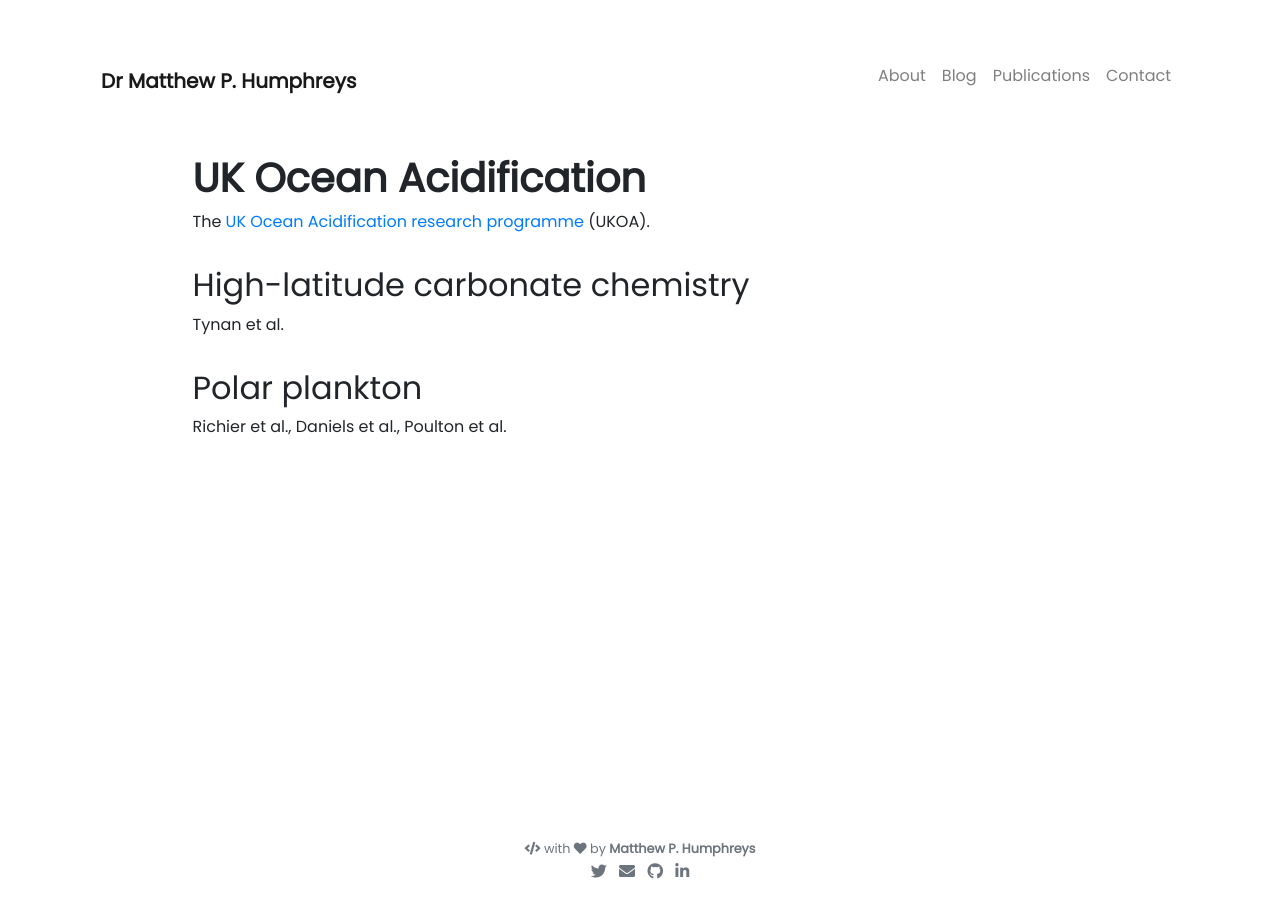
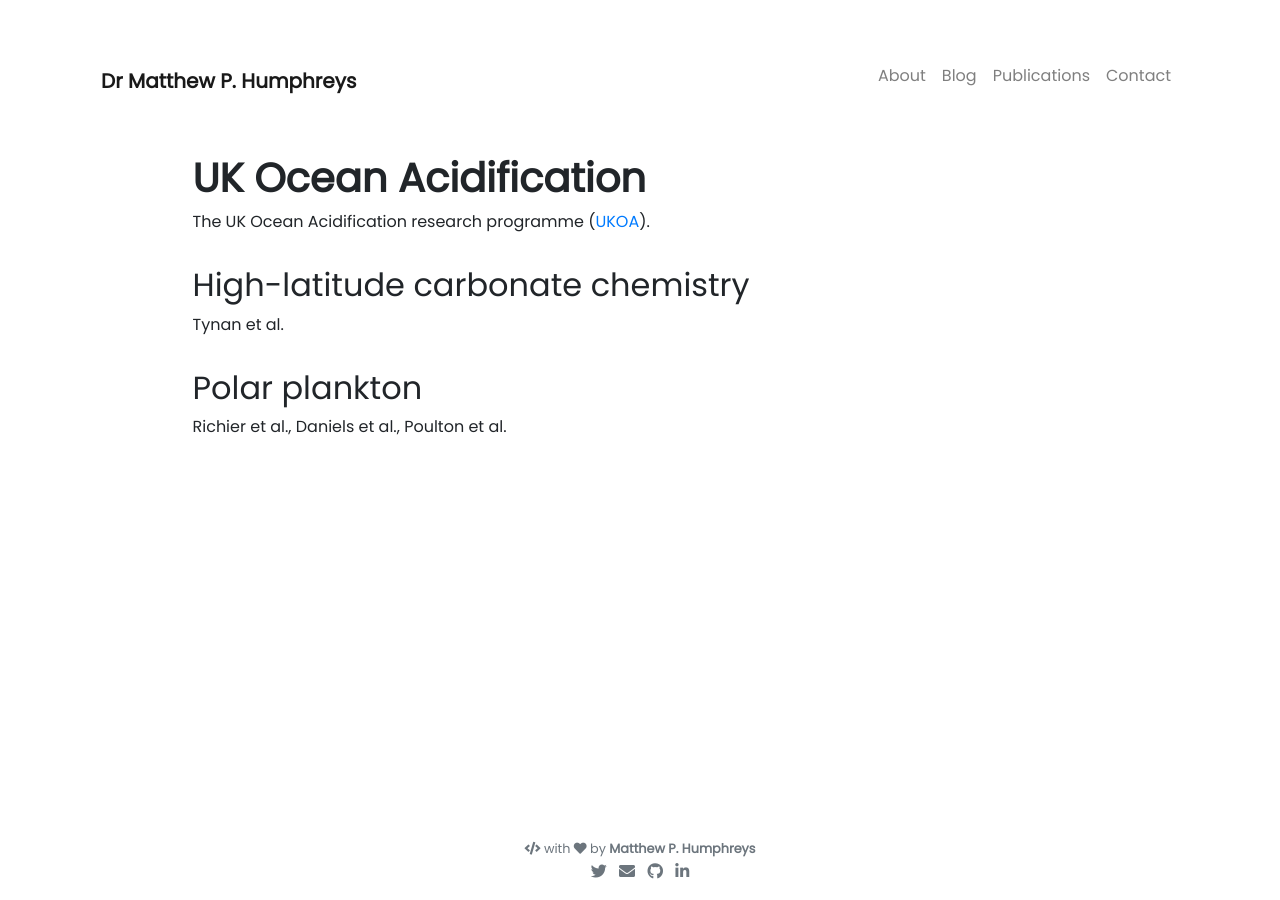
Before and after one commit to mvdh7/mvdh7.github.io, a Jekyll site: the page built from _projects/600-ukoa.md, in a window 1280 px wide. Built offline with Jekyll 4.4.1, drawn with Linux system fonts in a browser that asks for light colours; nearby versions of some CDN libraries; comment, search, counter and statistics services are not loaded.

Commit message:
move link

```diff
--- a/_projects/600-ukoa.md
+++ b/_projects/600-ukoa.md
@@ -8,7 +8,7 @@ permalink: /projects/ukoa/
 
 # **UK Ocean Acidification**
 
-The [UK Ocean Acidification research programme](https://www.oceanacidification.org.uk) (UKOA).
+The UK Ocean Acidification research programme ([UKOA](https://www.oceanacidification.org.uk)).
 
 ## High-latitude carbonate chemistry
 
```
